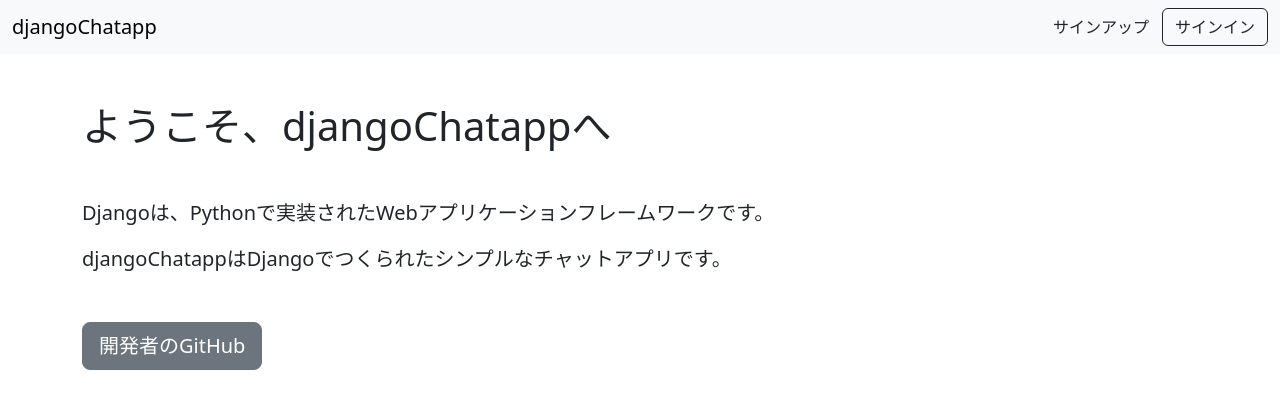
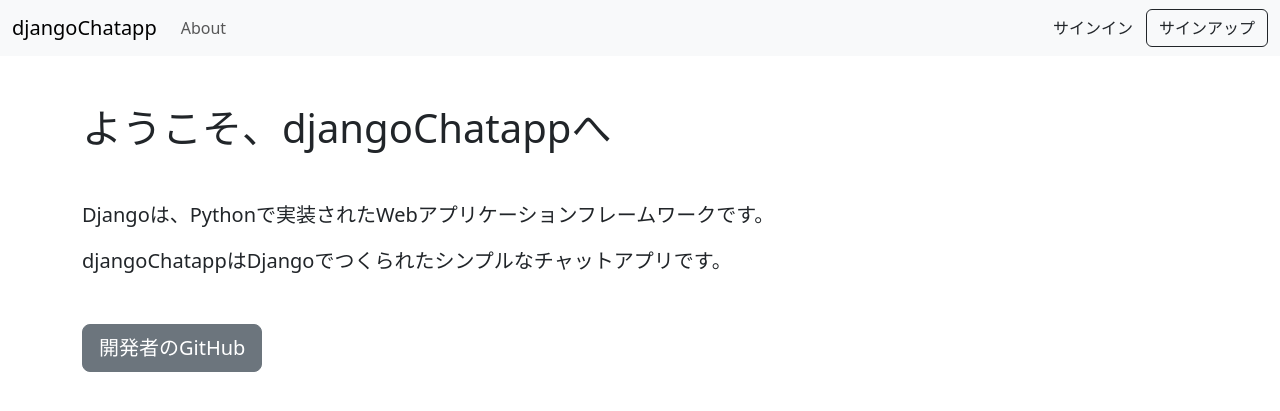
Before and after one commit to BigMcQueen/Django-Albumapp-Project, a Django app: page / in a window 1280 px wide. Shown: the top 411 px of the page. Run offline with Django 4.2, Linux system fonts and the light colour scheme.

Commit message:
navbarに関するcodeingをbase.htmlにまとめた

```diff
--- a/chat/templates/chat/base.html
+++ b/chat/templates/chat/base.html
@@ -6,11 +6,44 @@
   <meta name="viewport" content="width=device-width, initial-scale=1.0">
   <link href="https://cdn.jsdelivr.net/npm/bootstrap@5.3.0-alpha1/dist/css/bootstrap.min.css" rel="stylesheet"
     integrity="sha384-GLhlTQ8iRABdZLl6O3oVMWSktQOp6b7In1Zl3/Jr59b6EGGoI1aFkw7cmDA6j6gD" crossorigin="anonymous">
+  <script src="https://cdn.jsdelivr.net/npm/bootstrap@5.0.2/dist/js/bootstrap.bundle.min.js"
+    integrity="sha384-MrcW6ZMFYlzcLA8Nl+NtUVF0sA7MsXsP1UyJoMp4YLEuNSfAP+JcXn/tWtIaxVXM"
+    crossorigin="anonymous"></script>
   <title>djangoChatapp</title>
 </head>
 
+{% if request.user.is_authenticated %}
+<nav class="navbar navbar-expand-lg navbar-light bg-light">
+  <div class="container-fluid">
+    <a class="navbar-brand" href="{% url 'list' %}">djangoChatapp</a>
+    <button class="navbar-toggler" type="button" data-bs-toggle="collapse" data-bs-target="#navbarSupportedContent"
+      aria-controls="navbarSupportedContent" aria-expanded="false" aria-label="Toggle navigation">
+      <span class="navbar-toggler-icon"></span>
+    </button>
+    <div class="collapse navbar-collapse" id="navbarSupportedContent">
+      <ul class="navbar-nav me-auto mb-2 mb-lg-0">
+        <li class="nav-item">
+          <a href="{% url 'create' %}" class="nav-link">Create a Message</a>
+        </li>
+      </ul>
+      <ul class="navbar-nav d-flex">
+        <li class="nav-item">
+          <a href="#" class="nav-link">{{ user.username }}</a>
+        </li>
+        <li class="nav-item">
+          <a href="{% url 'signout' %}" class="nav-link">サインアウト</a>
+        </li>
+      </ul>
+    </div>
+  </div>
+</nav>
+
+{% else %}
 {% block header %}
+
 {% endblock header %}
+
+{% endif %}
 
 {% block content %}
 {% endblock content %}
--- a/chat/templates/chat/top.html
+++ b/chat/templates/chat/top.html
@@ -2,16 +2,28 @@
 
 {% block header %}
 
-<nav class="navbar navbar-light bg-light">
+<nav class="navbar navbar-expand-lg navbar-light bg-light">
   <div class="container-fluid">
-    <a href="{% url 'top' %}" class="text-decoration-none">
-      <span class="navbar-brand mb-0 h1">djangoChatapp</span>
-    </a>
-    <div class="d-flex">
-      <a href="{% url 'signup' %}" class="btn btn-link link-dark text-decoration-none">サインアップ</a>
-      <a href="{% url 'signin' %}" class="btn btn-outline-dark">サインイン</a>
+    <a class="navbar-brand" href="{% url 'top' %}">djangoChatapp</a>
+    <button class="navbar-toggler" type="button" data-bs-toggle="collapse" data-bs-target="#navbarSupportedContent"
+      aria-controls="navbarSupportedContent" aria-expanded="false" aria-label="Toggle navigation">
+      <span class="navbar-toggler-icon"></span>
+    </button>
+    <div class="collapse navbar-collapse" id="navbarSupportedContent">
+      <ul class="navbar-nav me-auto mb-2 mb-lg-0">
+        <li class="nav-item">
+          <a href="#" class="nav-link">About</a>
+        </li>
+      </ul>
+      <ul class="navbar-nav d-flex">
+        <li class="nav-item">
+          <a href="{% url 'signin' %}" class="btn btn-link link-dark text-decoration-none">サインイン</a>
+        </li>
+        <li class="nav-item">
+          <a href="{% url 'signup' %}" class="btn btn-outline-dark">サインアップ</a>
+        </li>
+      </ul>
     </div>
-    </a>
   </div>
 </nav>
 
```
Also changed, not shown: chat/templates/chat/listview.html (+3 -18 lines), chat/templates/chat/signin.html (+17 -6 lines), chat/templates/chat/signup.html (+17 -6 lines).
